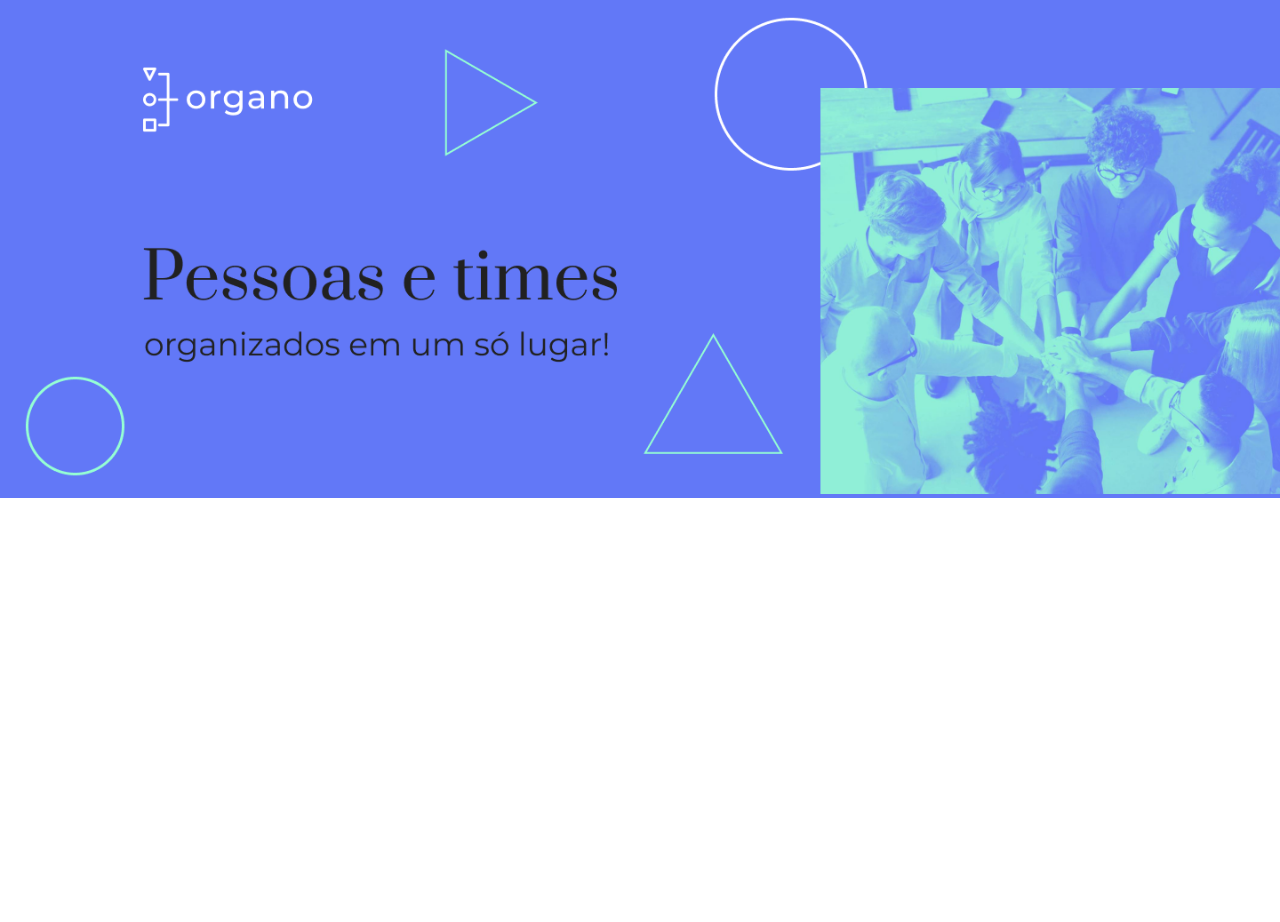
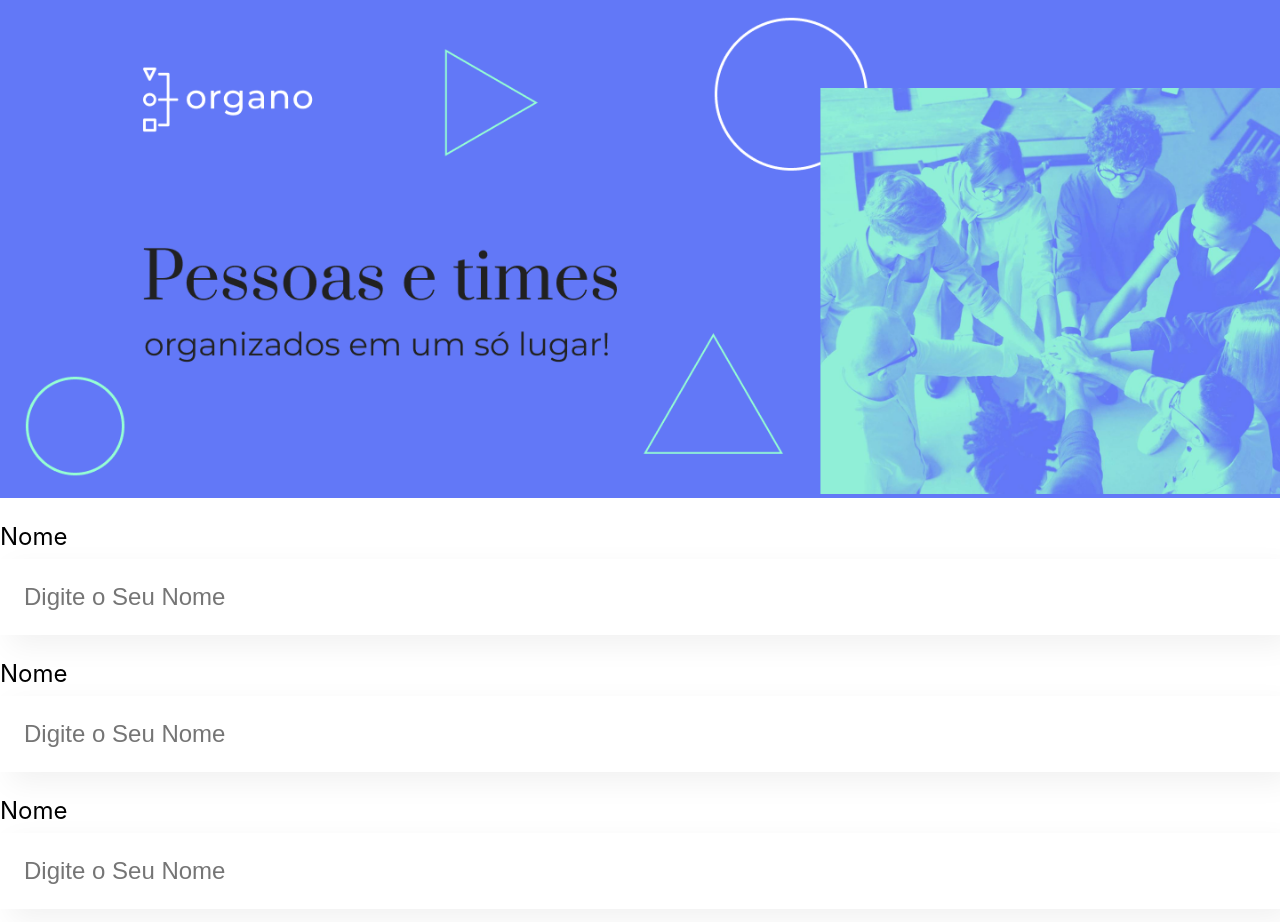
Before and after one commit to DEV-BrunoSilvaa/meu-app, a React (Create React App) app: page / in a window 1280 px wide. Shown: the top 922 px of the page. Before the commit the page ends 800 px from the top, so only its background shows below. Built offline with nearby package versions, Linux system fonts and the light colour scheme.

Commit message:
aplicando input

```diff
--- a/src/App.js
+++ b/src/App.js
@@ -1,11 +1,14 @@
 
 import Banner from './componentes/banner';
+import CampoTexto from './componentes/CampoTExto';
 
 function App() {
   return (
     <div className="App">
       <Banner />
-
+      <CampoTexto label="nome" />
+      <CampoTexto label="cargo" />
+      <CampoTexto label="imagem" />
     </div>
   );
 }
--- /dev/null
+++ b/src/componentes/CampoTExto/campotexto.css
@@ -0,0 +1,17 @@
+.campo-texto{
+    margin: 24px 0;
+}
+.campo-texto label{
+    display: block;
+    margin-bottom: 8px;
+    font-size: 24px;
+}
+.campo-texto input{
+    background-color: white;
+    box-shadow: 10px 10px 30px rgba(0, 0, 0, 0.06);
+    width: 100%;
+    border: none;
+    font-size: 24px;
+    padding: 24px;
+    box-sizing: border-box;
+}
--- /dev/null
+++ b/src/componentes/CampoTExto/index.js
@@ -0,0 +1,12 @@
+import './campotexto.css'
+
+const CampoTexto = () => {
+    return (
+        <div className="campo-texto">
+            <label>Nome</label>
+            <input placeholder='Digite o Seu Nome' />
+        </div>
+    )
+}
+
+export default CampoTexto
--- a/src/componentes/banner.js
+++ b/src/componentes/banner.js
@@ -1,7 +1,9 @@
+// fazendo o banner por aqui depos abre o css
 import './banner.css'
 
 function Banner() {
     // JSX
+    //usando a pasta imagens para usar o banner
     return(
         <header className='banner'>
         <img src="/imagens/banner.png" alt="O banner principar do organo" />
```
